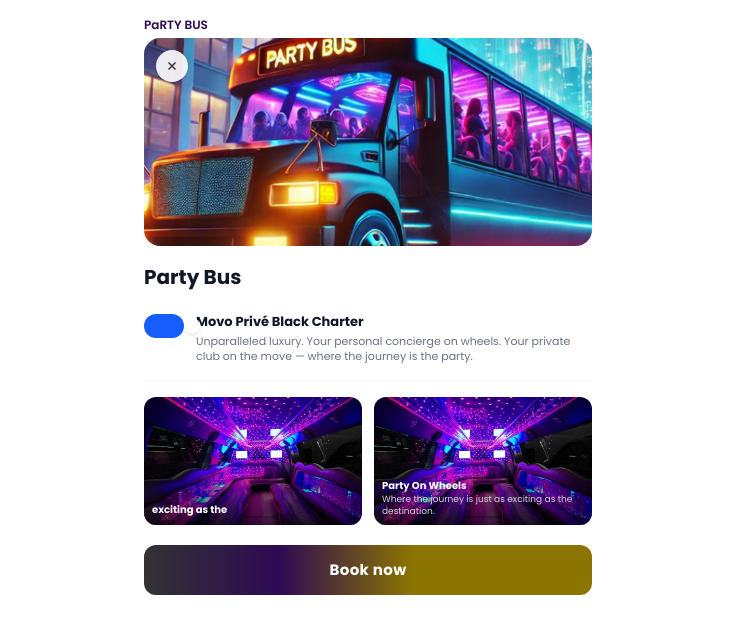
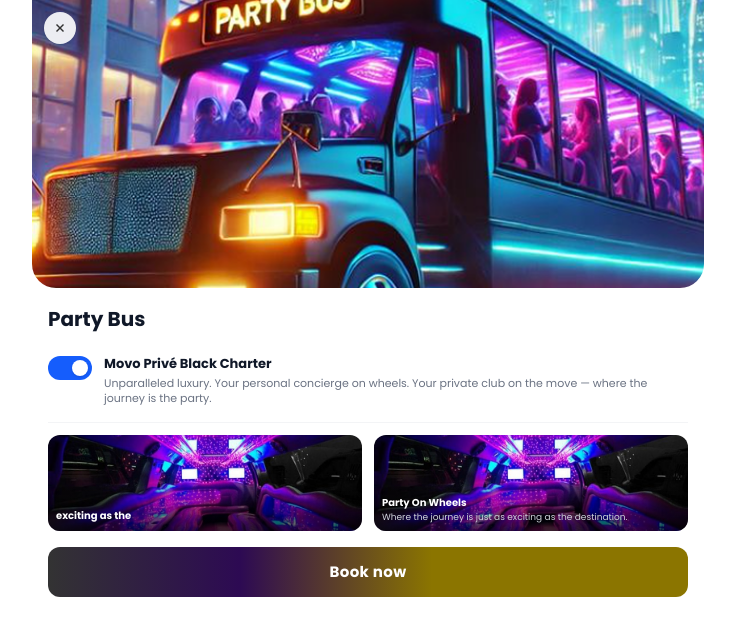
Before and after one commit to temmy762/movo-app, a Next.js app: page /home/party-bus in a window 1280 px wide. Shown: the top 636 px of the page, without its empty margins (272-1007 px from the left). Built offline with nearby package versions, Linux system fonts and the light colour scheme.

Commit message:
feat: desktop banner full-width bottom-radius for party-bus and service pages

```diff
--- a/app/home/components/ServiceDetailPage.tsx
+++ b/app/home/components/ServiceDetailPage.tsx
@@ -33,9 +33,9 @@ export default function ServiceDetailPage({ title, bannerImg }: Props) {
 
   return (
     <div className="min-h-screen bg-white flex flex-col items-center justify-start overflow-y-auto" style={{ fontFamily: "var(--font-poppins)" }}>
-      <div className="w-full max-w-[480px] flex flex-col flex-1 md:pt-10">
+      <div className="w-full max-w-[480px] md:max-w-2xl flex flex-col flex-1 pt-4 md:pt-0">
         {/* Banner */}
-        <div className="relative mx-4 rounded-2xl overflow-hidden h-48">
+        <div className="relative mx-4 md:mx-0 rounded-2xl md:rounded-t-none md:rounded-b-3xl overflow-hidden h-48 md:h-72">
           <Image src={bannerImg} alt={title} fill className="object-cover" priority />
           <button
             type="button"
@@ -62,13 +62,13 @@ export default function ServiceDetailPage({ title, bannerImg }: Props) {
                 <button
                   type="button"
                   onClick={() => setSelected(tier.id)}
-                  className={`relative w-10 h-6 rounded-full transition-colors shrink-0 mt-0.5 overflow-hidden ${
+                  className={`relative inline-flex h-6 w-11 shrink-0 mt-0.5 items-center rounded-full transition-colors ${
                     selected === tier.id ? "bg-blue-600" : "bg-gray-200"
                   }`}
                 >
                   <span
-                    className={`absolute top-1 w-4 h-4 rounded-full bg-white shadow transition-transform ${
-                      selected === tier.id ? "translate-x-5" : "translate-x-1"
+                    className={`inline-block h-4 w-4 rounded-full bg-white shadow transition-transform ${
+                      selected === tier.id ? "translate-x-6" : "translate-x-1"
                     }`}
                   />
                 </button>
--- a/app/home/party-bus/page.tsx
+++ b/app/home/party-bus/page.tsx
@@ -9,15 +9,10 @@ export default function PartyBusPage() {
   const [selected, setSelected] = useState(true);
 
   return (
-    <div className="h-full bg-white flex flex-col items-center justify-start overflow-y-auto" style={{ fontFamily: "var(--font-poppins)" }}>
-      <div className="w-full max-w-[480px]">
-        {/* Page label */}
-        <div className="px-4 pt-4 pb-1">
-          <p className="text-[12px] font-semibold" style={{ color: "#2D0A53" }}>PaRTY BUS</p>
-        </div>
-
+    <div className="min-h-screen bg-white flex flex-col items-center justify-start overflow-y-auto" style={{ fontFamily: "var(--font-poppins)" }}>
+      <div className="w-full max-w-[480px] md:max-w-2xl flex flex-col flex-1 pt-4 md:pt-0">
         {/* Banner */}
-        <div className="relative mx-4 rounded-2xl overflow-hidden h-52">
+        <div className="relative mx-4 md:mx-0 rounded-2xl md:rounded-t-none md:rounded-b-3xl overflow-hidden h-44 md:h-72">
           <Image src="/images/party-bus.png" alt="Party Bus" fill className="object-cover" priority />
           <button
             type="button"
@@ -41,9 +36,9 @@ export default function PartyBusPage() {
             <button
               type="button"
               onClick={() => setSelected(!selected)}
-              className={`relative w-10 h-6 rounded-full transition-colors shrink-0 mt-0.5 ${selected ? "bg-blue-600" : "bg-gray-200"}`}
+              className={`relative inline-flex h-6 w-11 shrink-0 mt-0.5 items-center rounded-full transition-colors ${selected ? "bg-blue-600" : "bg-gray-200"}`}
             >
-              <span className={`absolute top-1 w-4 h-4 rounded-full bg-white shadow transition-transform ${selected ? "translate-x-5" : "translate-x-1"}`} />
+              <span className={`inline-block h-4 w-4 rounded-full bg-white shadow transition-transform ${selected ? "translate-x-6" : "translate-x-1"}`} />
             </button>
             <div>
               <p className="text-[13px] font-bold text-gray-900">Movo Privé Black Charter</p>
@@ -56,9 +51,9 @@ export default function PartyBusPage() {
         </div>
 
         {/* Two promo cards */}
-        <div className="px-4 mt-4 grid grid-cols-2 gap-3">
+        <div className="px-4 mt-3 grid grid-cols-2 gap-3">
           {/* Card 1 */}
-          <div className="relative rounded-xl overflow-hidden h-32">
+          <div className="relative rounded-xl overflow-hidden h-24">
             <Image src="/images/partybus2 card img.png" alt="Party on wheels" fill className="object-cover" />
             <div className="absolute inset-0 bg-gradient-to-t from-black/70 via-transparent to-transparent" />
             <div className="absolute bottom-2 left-2 right-1">
@@ -66,7 +61,7 @@ export default function PartyBusPage() {
             </div>
           </div>
           {/* Card 2 */}
-          <div className="relative rounded-xl overflow-hidden h-32">
+          <div className="relative rounded-xl overflow-hidden h-24">
             <Image src="/images/partybus2 card img.png" alt="Party on wheels 2" fill className="object-cover object-right" />
             <div className="absolute inset-0 bg-gradient-to-t from-black/70 via-transparent to-transparent" />
             <div className="absolute bottom-2 left-2 right-1">
@@ -77,7 +72,7 @@ export default function PartyBusPage() {
         </div>
 
         {/* Book now */}
-        <div className="px-4 mt-5 pb-8">
+        <div className="px-4 mt-4 pb-6">
           <button
             type="button"
             className="w-full py-3.5 rounded-xl text-white font-bold text-[15px] tracking-wide"
```
